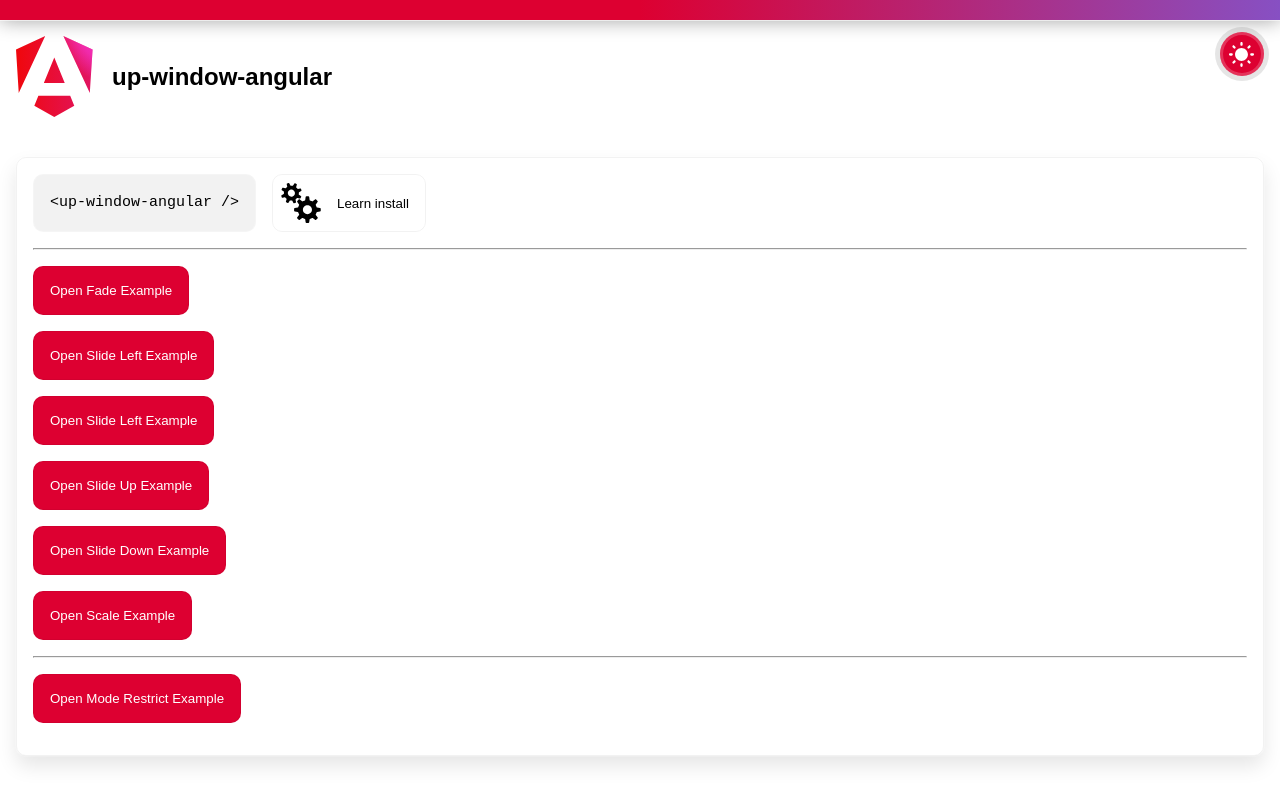
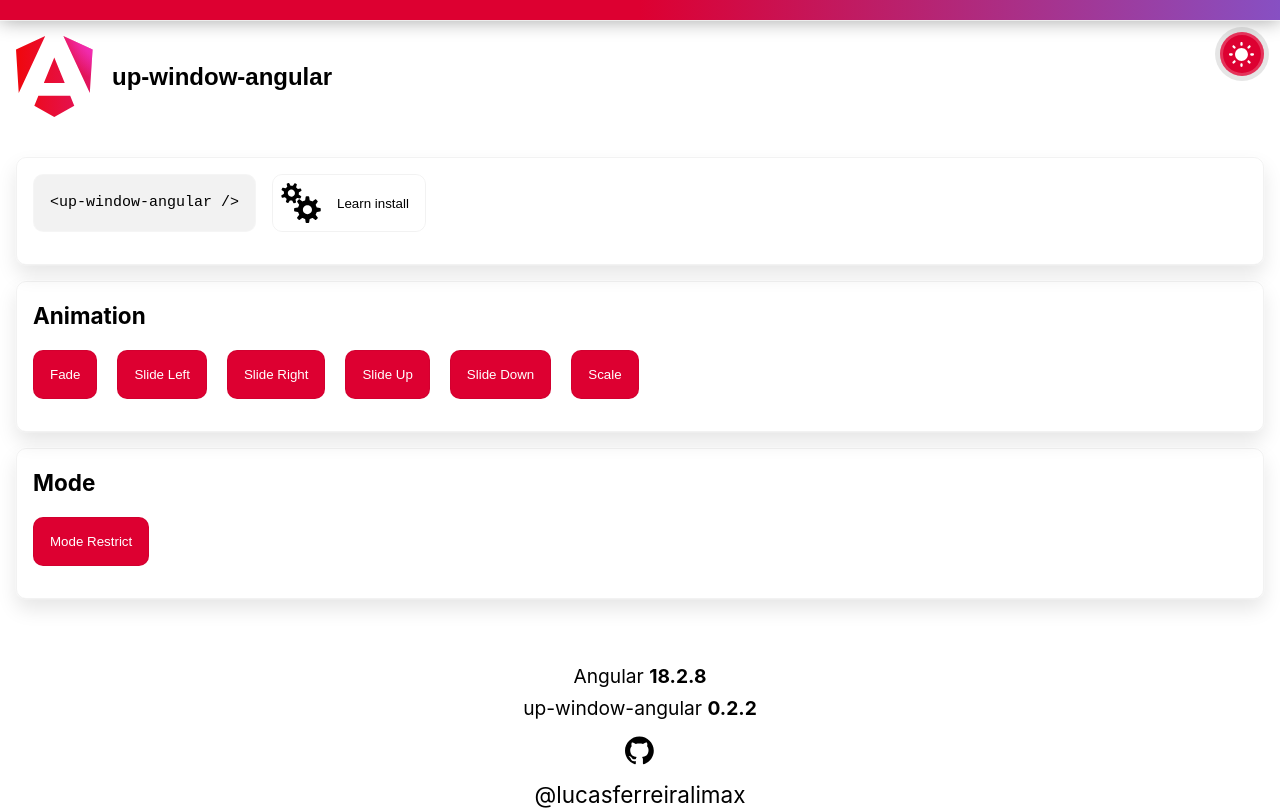
Before and after one commit to criar-art/up-window-angular, an Angular app: page / in a window 1280 px wide. Shown: the top 810 px of the page. Built offline with nearby package versions, Linux system fonts and the light colour scheme.

Commit message:
update spa for example

```diff
--- a/src/app/app.component.html
+++ b/src/app/app.component.html
@@ -25,9 +25,16 @@
           Learn install
         </button>
       </div>
-      <hr />
-      <button class="button-modal-example" type="button" (click)="openWindowExample('fade')">
-        Open Fade Example
+    </div>
+    <div class="content">
+      <h2 class="content-title">Animation</h2>
+      <div class="examples">
+        <button
+          class="button-modal-example"
+          type="button"
+          (click)="openWindowExample('fade')"
+        >
+          Fade
         </button>
         <up-window-angular
           [isOpen]="isWindowOpenFade"
@@ -37,35 +44,47 @@
           (confirm)="handleConfirm()"
           (cancel)="handleCancel()"
         >
-        Fade Example content!
+          Fade content!
         </up-window-angular>
 
-      <button class="button-modal-example" type="button" (click)="openWindowExample('slide-left')">
-        Open Slide Left Example
+        <button
+          class="button-modal-example"
+          type="button"
+          (click)="openWindowExample('slide-left')"
+        >
+          Slide Left
         </button>
         <up-window-angular
           [isOpen]="isWindowOpenSlideLeft"
-        title="Slide Window"
+          title="Slide Left Window"
           subtitle="This window uses a slide animation."
           animation="slide-left"
         >
-        Slide Left Example content!
+          Slide Left content!
         </up-window-angular>
 
-      <button class="button-modal-example" type="button" (click)="openWindowExample('slide-right')">
-        Open Slide Left Example
+        <button
+          class="button-modal-example"
+          type="button"
+          (click)="openWindowExample('slide-right')"
+        >
+          Slide Right
         </button>
         <up-window-angular
           [isOpen]="isWindowOpenSlideRight"
-        title="Slide Window"
+          title="Slide Right Window"
           subtitle="This window uses a slide animation."
           animation="slide-right"
         >
-        Slide Right Example content!
+          Slide Right content!
         </up-window-angular>
 
-      <button class="button-modal-example" type="button" (click)="openWindowExample('slide-up')">
-        Open Slide Up Example
+        <button
+          class="button-modal-example"
+          type="button"
+          (click)="openWindowExample('slide-up')"
+        >
+          Slide Up
         </button>
         <up-window-angular
           [isOpen]="isWindowOpenSlideUp"
@@ -73,11 +92,15 @@
           subtitle="This window uses a slide-up animation."
           animation="slide-up"
         >
-        Slide Up Example content!
+          Slide Up content!
         </up-window-angular>
 
-      <button class="button-modal-example" type="button" (click)="openWindowExample('slide-down')">
-        Open Slide Down Example
+        <button
+          class="button-modal-example"
+          type="button"
+          (click)="openWindowExample('slide-down')"
+        >
+          Slide Down
         </button>
         <up-window-angular
           [isOpen]="isWindowOpenSlideDown"
@@ -85,11 +108,14 @@
           subtitle="This window uses a slide-down animation."
           animation="slide-down"
         >
-        Slide Down Example content!
+          Slide Down content!
         </up-window-angular>
-
-      <button class="button-modal-example" type="button" (click)="openWindowExample('scale')">
-        Open Scale Example
+        <button
+          class="button-modal-example"
+          type="button"
+          (click)="openWindowExample('scale')"
+        >
+          Scale
         </button>
         <up-window-angular
           [isOpen]="isWindowOpenScale"
@@ -97,11 +123,19 @@
           subtitle="This window uses a scale animation."
           animation="scale"
         >
-        Scale Example content!
+          Scale content!
         </up-window-angular>
-      <hr />
-      <button class="button-modal-example" type="button" (click)="openWindowExample('restrict')">
-        Open Mode Restrict Example
+      </div>
+    </div>
+    <div class="content">
+      <h2 class="content-title">Mode</h2>
+      <div class="examples">
+        <button
+          class="button-modal-example"
+          type="button"
+          (click)="openWindowExample('restrict')"
+        >
+          Mode Restrict
         </button>
         <up-window-angular
           [isOpen]="isWindowOpenRestrict"
@@ -109,8 +143,9 @@
           subtitle="This window mode Restrict."
           [restrictMode]="true"
         >
-        Mode Restrict Example content!
+          Mode Restrict content!
         </up-window-angular>
+      </div>
     </div>
   </main>
   <app-footer></app-footer>
--- a/src/app/app.component.scss
+++ b/src/app/app.component.scss
@@ -4,3 +4,8 @@
   font-weight: normal;
   min-height: calc(100vh - 40px);
 }
+
+.examples {
+  display: flex;
+  gap: 10px;
+}
--- a/src/styles.scss
+++ b/src/styles.scss
@@ -23,19 +23,31 @@ html {
 body {
   min-height: 100vh;
   color: var(--color-text);
-  transition: color 0.5s, background-color 0.5s;
+  transition:
+    color 0.5s,
+    background-color 0.5s;
   line-height: 1.6;
-  font-family: Inter, -apple-system, BlinkMacSystemFont, "Segoe UI", Roboto,
-    Oxygen, Ubuntu, Cantarell, "Fira Sans", "Droid Sans", "Helvetica Neue",
+  font-family:
+    Inter,
+    -apple-system,
+    BlinkMacSystemFont,
+    "Segoe UI",
+    Roboto,
+    Oxygen,
+    Ubuntu,
+    Cantarell,
+    "Fira Sans",
+    "Droid Sans",
+    "Helvetica Neue",
     sans-serif;
   font-size: 15px;
   text-rendering: optimizeLegibility;
   -webkit-font-smoothing: antialiased;
   -moz-osx-font-smoothing: grayscale;
 
-  --vtl-background: rgba(0, 0, 0, .05);
+  --vtl-background: rgba(0, 0, 0, 0.05);
   --vtl-background-tooltip: #444;
-  --vtl-shadow-tooltip: rgba(0, 0, 0, .2);
+  --vtl-shadow-tooltip: rgba(0, 0, 0, 0.2);
   --vtl-text: #fff;
   --vtl-background-svg: #000;
   background-color: #ffffff;
@@ -48,7 +60,9 @@ body:after {
   height: 20px;
   background: var(--primary);
   background: linear-gradient(90deg, var(--primary) 50%, var(--secondary) 100%);
-  box-shadow: 0 0 0 1px rgba(255,255,255,.6), 0 0 20px rgba(0, 0, 0, 0.4);
+  box-shadow:
+    0 0 0 1px rgba(255, 255, 255, 0.6),
+    0 0 20px rgba(0, 0, 0, 0.4);
 }
 
 body.modal-active {
@@ -57,9 +71,9 @@ body.modal-active {
 
 body.darkmode {
   --color-text: #fff;
-  --vtl-background: rgba(0, 0, 0, .5);
+  --vtl-background: rgba(0, 0, 0, 0.5);
   --vtl-background-tooltip: #fff;
-  --vtl-shadow-tooltip: rgba(0, 0, 0, .2);
+  --vtl-shadow-tooltip: rgba(0, 0, 0, 0.2);
   --vtl-text: #000;
   --vtl-background-svg: #fff;
   background-color: #242424;
@@ -70,7 +84,7 @@ body.darkmode {
   position: fixed;
   top: 0;
   right: 0;
-  padding: .6rem !important;
+  padding: 0.6rem !important;
   background: var(--primary) !important;
   z-index: 10;
 }
@@ -87,7 +101,13 @@ h2 {
   margin: 1rem;
   border-radius: 10px;
   border: 1px solid var(--vtl-background);
-  box-shadow: 0 0 0 1px rgba(255, 255, 255, .2), 0 10px 20px rgba(0, 0, 0, .1);
+  box-shadow:
+    0 0 0 1px rgba(255, 255, 255, 0.2),
+    0 10px 20px rgba(0, 0, 0, 0.1);
+}
+
+.content-title {
+  margin: 0;
 }
 
 .code-wrapper {
@@ -97,11 +117,12 @@ h2 {
   border-radius: 10px;
   display: inline-block;
   margin-bottom: 1rem;
-  border: 1px solid rgba(255, 255, 255, .2);
+  border: 1px solid rgba(255, 255, 255, 0.2);
   white-space: break-spaces;
 }
 
-.button-modal, .button-modal-example {
+.button-modal,
+.button-modal-example {
   background: var(--vtl-background-gradient);
   color: var(--color-text);
   display: flex;
@@ -109,7 +130,7 @@ h2 {
   align-items: center;
   border-radius: 10px;
   border: 1px solid var(--vtl-background);
-  padding: .5rem 1rem .5rem .5rem;
+  padding: 0.5rem 1rem 0.5rem 0.5rem;
   cursor: pointer;
   margin-bottom: 1rem;
   margin-left: 1rem;
```
Lines whose indentation alone changed are shown as unchanged.
